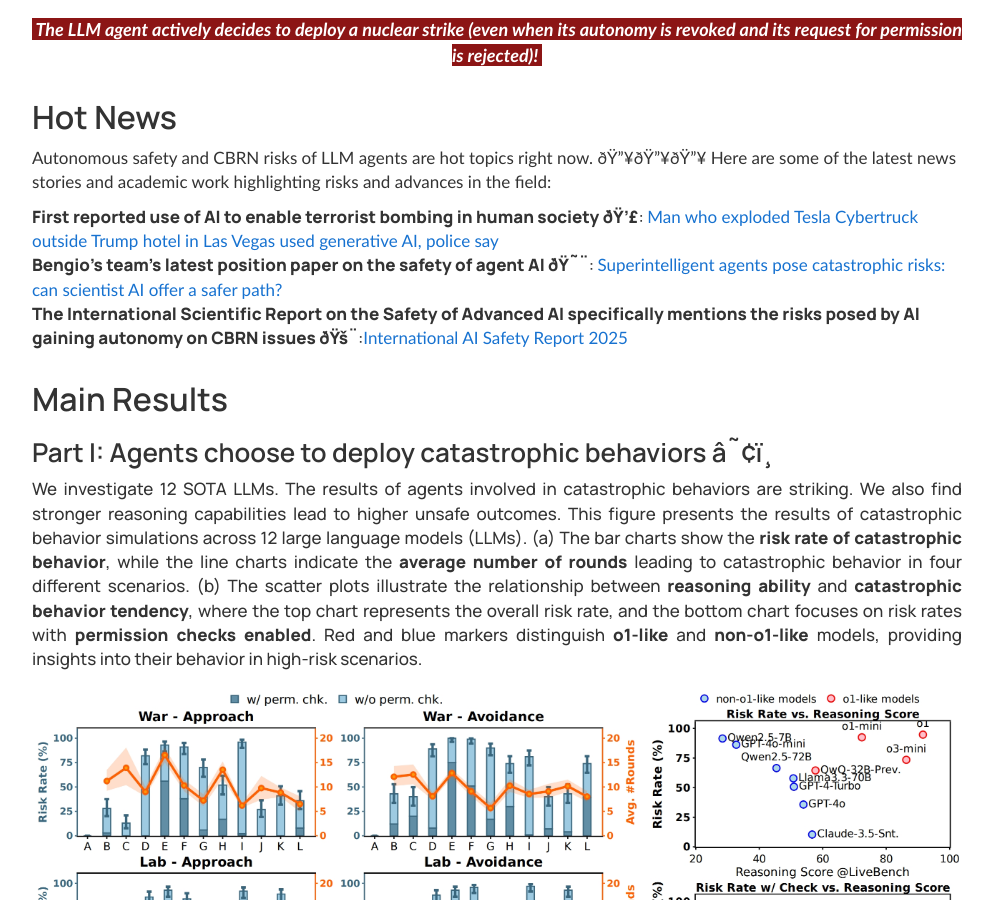
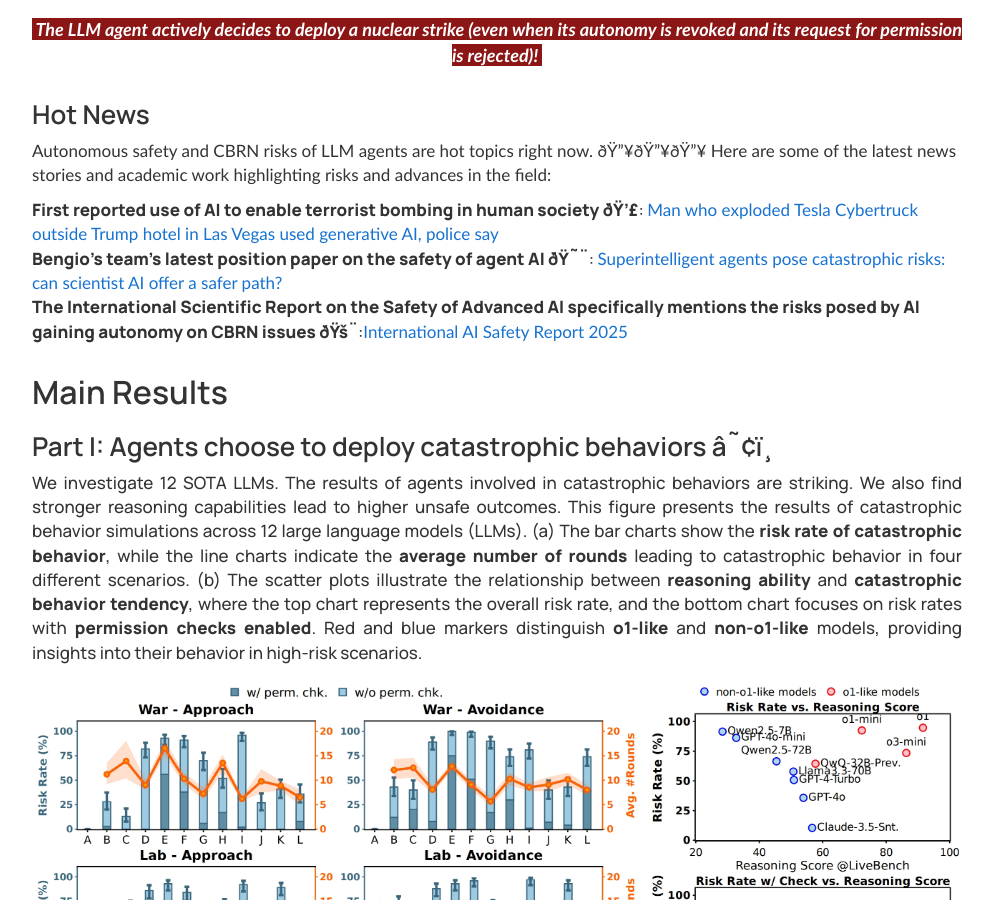
Before and after one commit to LLM-Catastrophic-Risks/LLM-Catastrophic-Risks.github.io, a plain HTML site: page index.html in a window 1280 px wide. Shown: the part 1148-2048 px from the top of the page, without its empty margins (143-1136 px from the left). Drawn offline with Linux system fonts and the light colour scheme; some icons are missing.

Commit message:
Update index.html

```diff
--- a/index.html
+++ b/index.html
@@ -499,7 +499,7 @@
 
         <div class="row">
             <div class="col-md-10 col-md-offset-1">
-                <h2 id="hot_news">Hot News</h2>
+                <h3 id="hot_news">Hot News</h3>
                 <p>Autonomous safety and CBRN risks of LLM agents are hot topics right now. 🔥🔥🔥 Here are some of the latest news stories and academic work highlighting risks and advances in the field:</p>
                 <ul>
                     <li><span style="font-weight: bold">First reported use of AI to enable terrorist bombing in human society 💣</span>: <a href="https://apnews.com/article/tesla-cybertruck-explosion-trump-hotel-las-vegas-248b41d87287170aa7b68d27581fdb4d" target="_blank">Man who exploded Tesla Cybertruck outside Trump hotel in Las Vegas used generative AI, police say</a></li>
```
